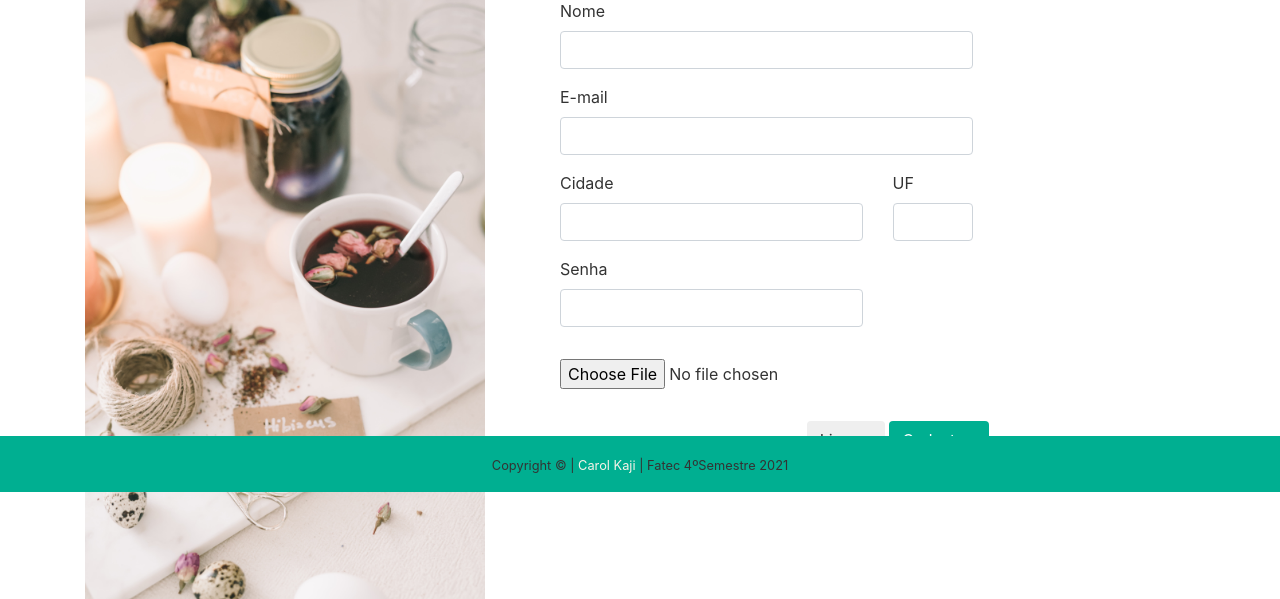
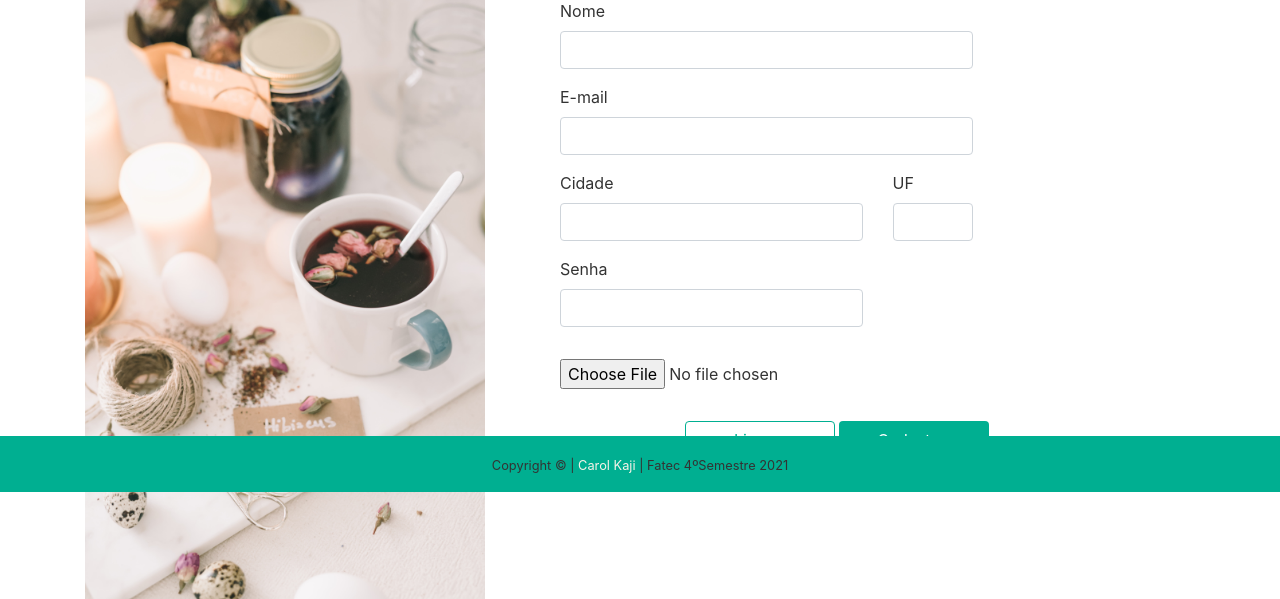
Before and after one commit to carolinakaji/sistema-comentarios, a PHP site: page /ds1/pages/cadastrarUsuario.php in a window 1280 px wide. Shown: the part 308-907 px from the top of the page. Run offline with PHP 8.4, Linux system fonts and the light colour scheme.

Commit message:
Inserido classes para estilo

```diff
--- a/src/style/style.css
+++ b/src/style/style.css
@@ -6,10 +6,23 @@ header {
   border-bottom: 1px solid rgba(133, 133, 133, 0.185);
 }
 
+.form-cadastro button {
+  width: 150px;
+
+}
+
 .btn-green {
   background-color: #00af91;
   color: white;
 }
+
+.btn-green-invert {
+  background-color: white;
+  color: #00af91;
+  border: 1px solid #00af91;
+
+}
+
 
 .footer-bg {
   background-color: #00af91;
```
